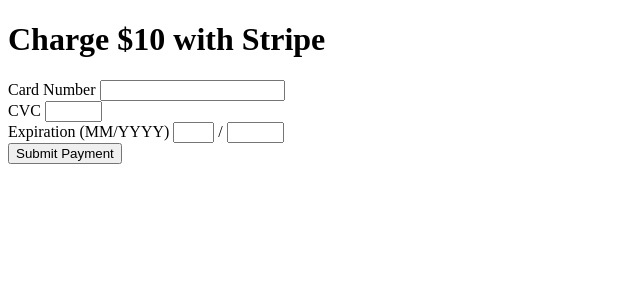
After one commit to jpasko/project_n, a Django app: template templates/payment.html in a window 1280 px wide. The commit adds this page. Shown: the top 300 px of the page, without its empty margins (0-640 px from the left). Run offline with Django 3.2, Linux system fonts and the light colour scheme; the template is opened without the code that fills it, so the values that code supplies are empty; parts of the project's set-up code (start-up, migrations or seed data) failed here and were passed over; some libraries are stand-ins or nearby versions.

Commit message:
further styling tweaks

```diff
--- a/project_n/urls.py
+++ b/project_n/urls.py
@@ -58,6 +58,10 @@ urlpatterns = patterns('',
     # Uncomment the next line to enable the admin:
     url(r'^spindrift/', include(admin.site.urls)),
 
+    # TEST PAYMENT FORM.
+    url(r'^test_payment/', direct_to_template,
+        {'template': 'payment.html'}),
+
     # Robots.txt directly from template.
     url(r'^robots\.txt$', direct_to_template,
         {'template': 'robots.txt', 'mimetype': 'text/plain'}),
--- a/requirements.txt
+++ b/requirements.txt
@@ -9,4 +9,6 @@ django-appconf==0.5
 django-imagekit==2.0.2
 django-storages==1.1.6
 psycopg2==2.4.6
+requests==0.13.2
+stripe==1.7.8
 wsgiref==0.1.2
--- /dev/null
+++ b/templates/payment.html
@@ -0,0 +1,79 @@
+<!DOCTYPE html>
+<html lang="en">
+<head>
+  <meta http-equiv="Content-type" content="text/html; charset=utf-8" />
+  <title>Stripe Getting Started Form</title>
+  <script type="text/javascript" src="https://js.stripe.com/v1/"></script>
+  <script type="text/javascript" src="https://ajax.googleapis.com/ajax/libs/jquery/1.8.3/jquery.min.js"></script>
+  <script type="text/javascript">
+    // this identifies your website in the createToken call below
+    Stripe.setPublishableKey('pk_test_dyJgXQH2KaYvS3jBYyVRdJa5');
+
+    function stripeResponseHandler(status, response) {
+      if (response.error) {
+        // Show the errors on the form
+        $('.payment-errors').text(response.error.message);
+        $('.submit-button').prop('disabled', false);
+      } else {
+        var $form = $('#payment-form');
+        // token contains id, last4, and card type
+        var token = response.id;
+        // Insert the token into the form so it gets submitted to the server
+        $form.append($('<input type="hidden" name="stripeToken" />').val(token));
+        // and submit
+        $form.get(0).submit();
+      }
+    }
+
+    $(function() {
+      $('#payment-form').submit(function(event) {
+        // Disable the submit button to prevent repeated clicks
+        $('.submit-button').prop('disabled', true);
+
+        Stripe.createToken({
+          number: $('.card-number').val(),
+          cvc: $('.card-cvc').val(),
+          exp_month: $('.card-expiry-month').val(),
+          exp_year: $('.card-expiry-year').val()
+        }, stripeResponseHandler);
+
+        // Prevent the form from submitting with the default action
+        return false;
+      });
+    });
+  </script>
+</head>
+<body>
+  <h1>Charge $10 with Stripe</h1>
+  <!-- to display errors returned by createToken -->
+  <span class="payment-errors"></span>
+
+  <form action="" method="POST" id="payment-form">
+    {% csrf_token %}
+    <div class="form-row">
+      <label>
+        <span>Card Number</span>
+        <input type="text" size="20" autocomplete="off" class="card-number"/>
+      </label>
+    </div>
+
+    <div class="form-row">
+      <label>
+        <span>CVC</span>
+        <input type="text" size="4" autocomplete="off" class="card-cvc"/>
+      </label>
+    </div>
+
+    <div class="form-row">
+      <label>
+        <span>Expiration (MM/YYYY)</span>
+        <input type="text" size="2" class="card-expiry-month"/>
+      </label>
+      <span> / </span>
+      <input type="text" size="4" class="card-expiry-year"/>
+    </div>
+
+    <button type="submit" class="submit-button">Submit Payment</button>
+  </form>
+</body>
+</html>
--- a/templates/portfolios/edit.html
+++ b/templates/portfolios/edit.html
@@ -21,7 +21,7 @@ $(function() {
 <div class="row">
 <div class="span10">
   <h3 class="muted">Edit your portfolio</h3>
-  <p class="muted">(All fields are optional)</p>
+  <p class="muted"><em>(All fields are optional)</em></p>
   {% if form.errors %}
   <p>Please correct the errors and resubmit.</p>
   {% endif %}
@@ -71,7 +71,7 @@ $(function() {
 	{{ form.gallery_columns }}
       </div>
     </div>
-    <input type="submit" value="update" class="btn btn-large btn-success btn-custom">
+    <input type="submit" value="Update portfolio" class="btn btn-large btn-success btn-custom" style="float: right; margin-top: 10px; margin-right: 50px;">
   </form>
 </div>
 </div>
```
Also changed, not shown: templates/accounts/settings.html (+7 -6 lines), templates/portfolios/gallery.html (+13 -1 lines), templates/portfolios/portfolio.html (+15 -2 lines).
